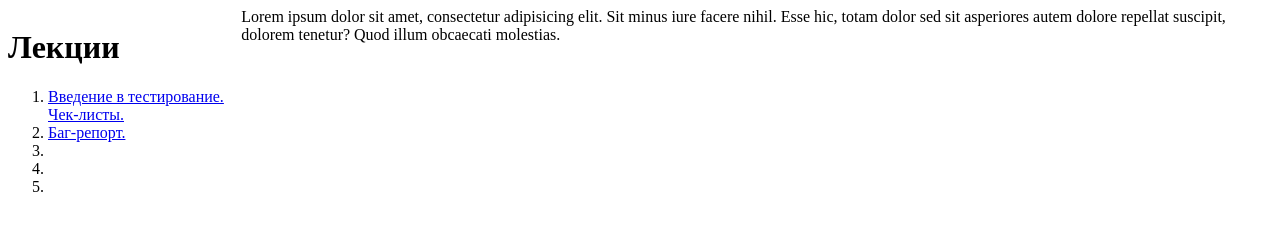
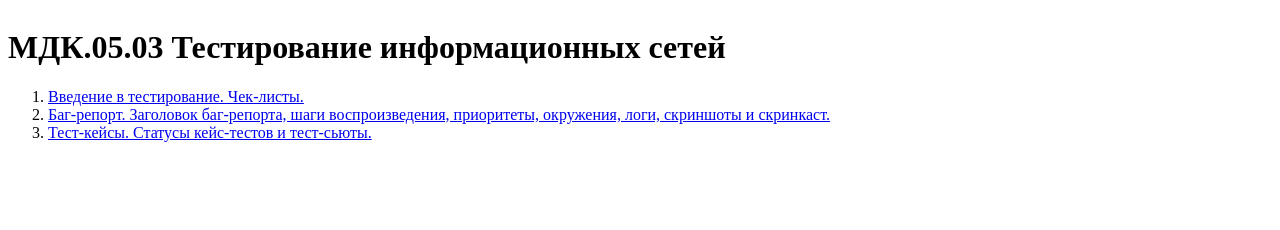
Before and after one commit to Karasuga/-, a plain HTML site: page test.html in a window 1280 px wide. Drawn offline with Linux system fonts and the light colour scheme.

Commit message:
test.html

```diff
--- a/test.html
+++ b/test.html
@@ -10,19 +10,12 @@
 </head>
 <body>
     <div class="cont">
-<div><h1>Лекции</h1>
+<div><h1>МДК.05.03 Тестирование информационных сетей</h1>
     <ol>
         <li><a href="test1.html">Введение в тестирование. Чек-листы.</a></li>
-        <li><a href="test2.html">Баг-репорт.</a></li>
-        <li><a href="test3.html"></a></li>
-        <li><a href="test4.html"></a></li>
-        <li><a href="test5.html"></a></li>
+        <li><a href="test2.html">Баг-репорт. Заголовок баг-репорта, шаги воспроизведения, приоритеты, окружения, логи, скриншоты и скринкаст.</a></li>
+        <li><a href="test3.html">Тест-кейсы. Статусы кейс-тестов и тест-сьюты.</a></li>
     </ol></div>
-
-<div>
-    Lorem ipsum dolor sit amet, consectetur adipisicing elit. Sit minus iure facere nihil. Esse hic, totam dolor sed sit asperiores autem dolore repellat suscipit, dolorem tenetur? Quod illum obcaecati molestias.
-</div>
-
     </div>
 
 </body>
```
